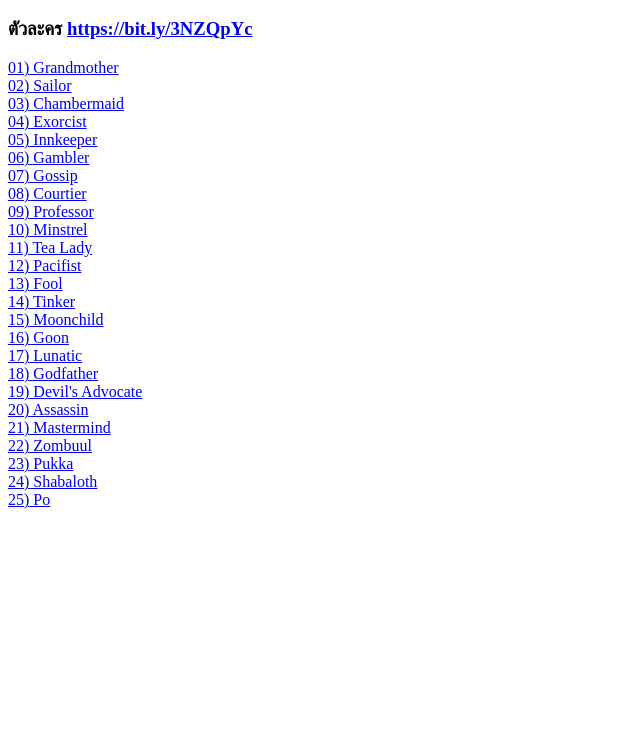
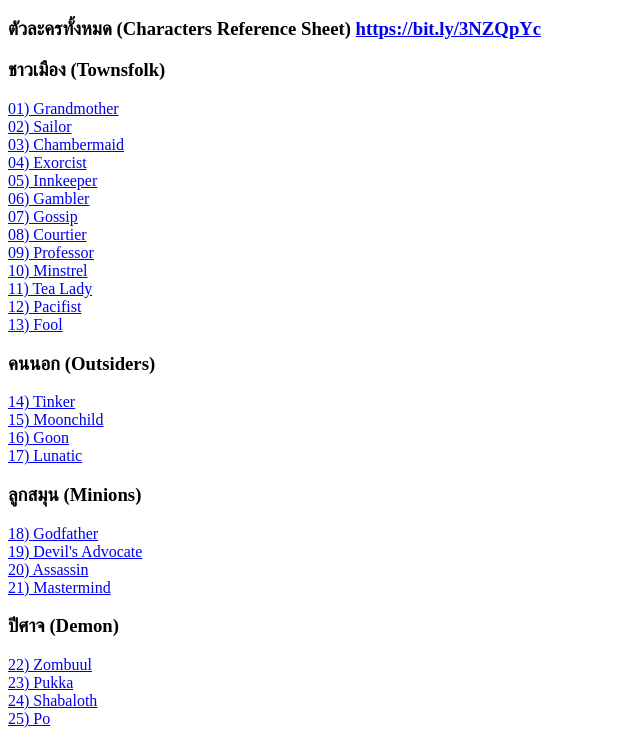
Before and after one commit to trumpetz/botc_th, a plain HTML site: page BMR/index.html in a window 1280 px wide. Shown: the part 48-800 px from the top of the page, without its empty margins (0-640 px from the left). Drawn offline with Linux system fonts and the light colour scheme.

Commit message:
update index

```diff
--- a/BMR/index.html
+++ b/BMR/index.html
@@ -4,7 +4,8 @@
 </head>
 <body>
 <h1>Bad Moon Rising</h1>
-<h3>ตัวละคร <a href="https://bit.ly/3NZQpYc">https://bit.ly/3NZQpYc</a></h3>
+<h3>ตัวละครทั้งหมด (Characters Reference Sheet) <a href="https://bit.ly/3NZQpYc">https://bit.ly/3NZQpYc</a></h3>
+<h3>ชาวเมือง (Townsfolk)</h3>
 <a href="01_Grandmother.html">01) Grandmother</a><br />
 <a href="02_Sailor.html">02) Sailor</a><br />
 <a href="03_Chambermaid.html">03) Chambermaid</a><br />
@@ -18,14 +19,17 @@
 <a href="11_TeaLady.html">11) Tea Lady</a><br />
 <a href="12_Pacifist.html">12) Pacifist</a><br />
 <a href="13_Fool.html">13) Fool</a><br />
+<h3>คนนอก (Outsiders)</h3>
 <a href="14_Tinker.html">14) Tinker</a><br />
 <a href="15_Moonchild.html">15) Moonchild</a><br />
 <a href="16_Goon.html">16) Goon</a><br />
 <a href="17_Lunatic.html">17) Lunatic</a><br />
+<h3>ลูกสมุน (Minions)</h3>
 <a href="18_Godfather.html">18) Godfather</a><br />
 <a href="19_DevilsAdvocate.html">19) Devil's Advocate</a><br />
 <a href="20_Assassin.html">20) Assassin</a><br />
 <a href="21_Mastermind.html">21) Mastermind</a><br />
+<h3>ปีศาจ (Demon)</h3>
 <a href="22_Zombuul.html">22) Zombuul</a><br />
 <a href="23_Pukka.html">23) Pukka</a><br />
 <a href="24_Shabaloth.html">24) Shabaloth</a><br />
```
